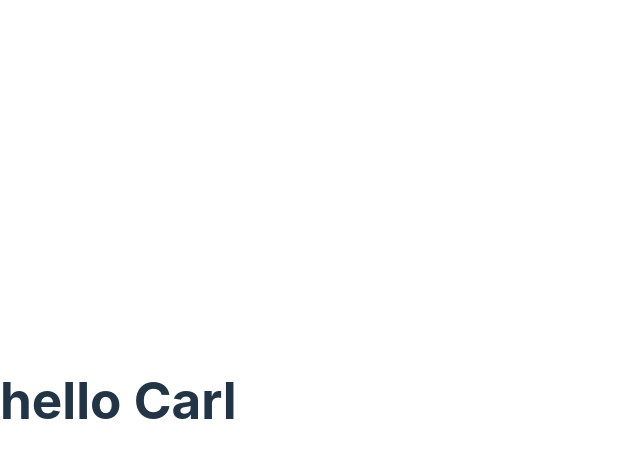
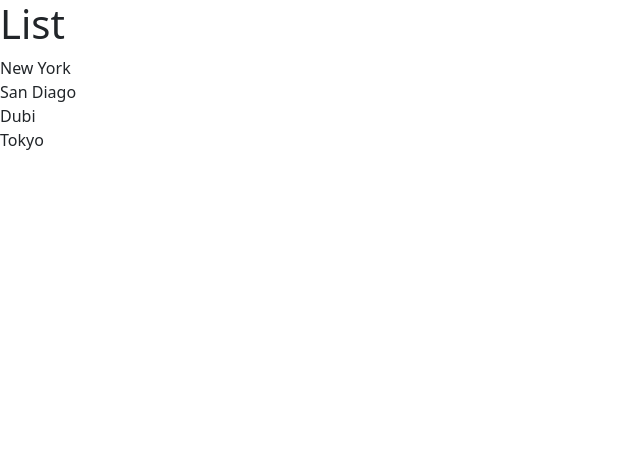
Before and after one commit to Vidacelinda/react-web-test, a React (Vite) app in the folder react-app/: page / in a window 1280 px wide. Shown: the top 458 px of the page, without its empty margins (0-640 px from the left). Built offline with nearby package versions, Linux system fonts and the light colour scheme.

Commit message:
add dynamic list to JSX component.
remove index.css and use boot strap css and apply dynamic list to JSX markup in ListGroup components.

```diff
--- a/react-app/src/App.tsx
+++ b/react-app/src/App.tsx
@@ -1,10 +1,11 @@
-import Message from './Message' ;
+// import Message from './Message' ;
+import ListGroup from "./components/ListGroup";
 //have the message compnnent in here too
 
 //component
 function App(){
-  //close message componet
-  return <div><Message/></div>
+  // return <div><Message/></div>
+  return <div><ListGroup/></div>
 }
 //export App compnet so it could be used somewhere else
 export default App;
--- /dev/null
+++ b/react-app/src/components/ListGroup.tsx
@@ -0,0 +1,21 @@
+function ListGroup() {
+  //array
+  const items = ["New York", "San Diago", "Dubi", "Tokyo"];
+  //array has a method to map items of a difrent type.
+  //convert each item to an li elenent dynamicly
+  items.map((item) => <li>{item}</li>);
+  // Note cant use "className" word becauase its a reserved key word in javascript or type script
+  //JSX markup
+  return (
+    <>
+      <h1>List</h1>
+
+      <ul className="list-group">
+        {items.map((item) => (
+          <li> {item}</li>
+        ))}
+      </ul>
+    </>
+  );
+}
+export default ListGroup;
--- a/react-app/src/index.css
+++ /dev/null
@@ -1,69 +0,0 @@
-:root {
-  font-family: Inter, system-ui, Avenir, Helvetica, Arial, sans-serif;
-  line-height: 1.5;
-  font-weight: 400;
-
-  color-scheme: light dark;
-  color: rgba(255, 255, 255, 0.87);
-  background-color: #242424;
-
-  font-synthesis: none;
-  text-rendering: optimizeLegibility;
-  -webkit-font-smoothing: antialiased;
-  -moz-osx-font-smoothing: grayscale;
-  -webkit-text-size-adjust: 100%;
-}
-
-a {
-  font-weight: 500;
-  color: #646cff;
-  text-decoration: inherit;
-}
-a:hover {
-  color: #535bf2;
-}
-
-body {
-  margin: 0;
-  display: flex;
-  place-items: center;
-  min-width: 320px;
-  min-height: 100vh;
-}
-
-h1 {
-  font-size: 3.2em;
-  line-height: 1.1;
-}
-
-button {
-  border-radius: 8px;
-  border: 1px solid transparent;
-  padding: 0.6em 1.2em;
-  font-size: 1em;
-  font-weight: 500;
-  font-family: inherit;
-  background-color: #1a1a1a;
-  cursor: pointer;
-  transition: border-color 0.25s;
-}
-button:hover {
-  border-color: #646cff;
-}
-button:focus,
-button:focus-visible {
-  outline: 4px auto -webkit-focus-ring-color;
-}
-
-@media (prefers-color-scheme: light) {
-  :root {
-    color: #213547;
-    background-color: #ffffff;
-  }
-  a:hover {
-    color: #747bff;
-  }
-  button {
-    background-color: #f9f9f9;
-  }
-}
--- a/react-app/src/main.tsx
+++ b/react-app/src/main.tsx
@@ -1,7 +1,7 @@
 import React from 'react'
 import ReactDOM from 'react-dom/client'
 import App from './App'
-import './index.css'
+import 'bootstrap/dist/css/bootstrap.css'
 
 ReactDOM.createRoot(document.getElementById('root') as HTMLElement).render(
   <React.StrictMode>
```
